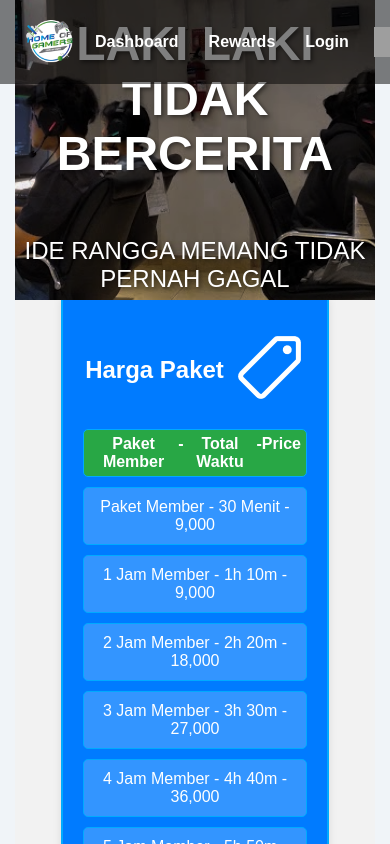
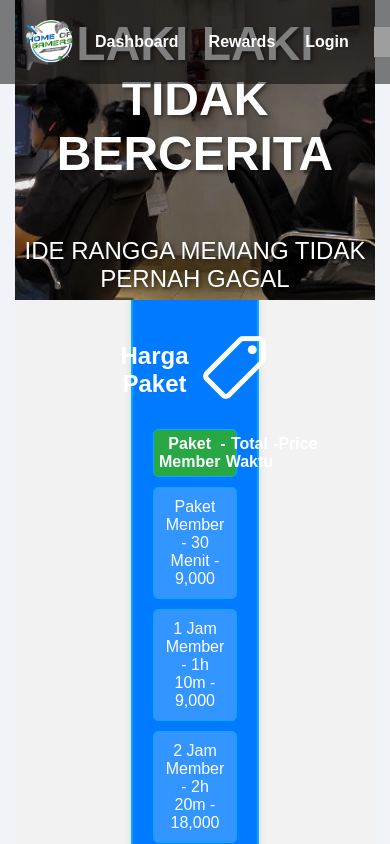
Before and after one commit to revalinocalvin/WebProjectHoG, a React (Create React App) app in the folder client/: page / in a window 390 px wide. Shown: the top 844 px of the page. Built offline with nearby package versions, Linux system fonts and the light colour scheme; grey boxes are pictures that could not be loaded.

Commit message:
Added Routings to linked files

```diff
--- a/client/src/App.js
+++ b/client/src/App.js
@@ -4,6 +4,7 @@ import Navbar from './components/Navbar';
 import Footer from './components/Footer';
 import AppRoutes from './routes';
 import { BrowserRouter as Router, Routes, Route } from 'react-router-dom';
+import MainPage from './pages/Public/MainPage';
 
 function App() {
   return (
@@ -11,63 +12,9 @@ function App() {
       <Router>
         <Navbar />
         <Routes>
+          <Route path="/" element={<MainPage />} />
           <Route path="/*" element={<AppRoutes />} />
         </Routes>
-        <div className="landing-page">
-          <header className="header">
-            <h1>LAKI LAKI TIDAK BERCERITA</h1>
-            <p>IDE RANGGA MEMANG TIDAK PERNAH GAGAL</p>
-          </header>
-
-          <div className="content">
-            <div className="packages">
-              <h2>Harga Paket</h2>
-              <ul>
-                <li><strong>Paket Member</strong> - <strong>Total Waktu</strong> - <strong>Price</strong></li>
-                <li>Paket Member - 30 Menit - 9,000</li>
-                <li>1 Jam Member - 1h 10m - 9,000</li>
-                <li>2 Jam Member - 2h 20m - 18,000</li>
-                <li>3 Jam Member - 3h 30m - 27,000</li>
-                <li>4 Jam Member - 4h 40m - 36,000</li>
-                <li>5 Jam Member - 5h 50m - 45,000</li>
-                <li>Paket Malam - 9h - 50,000</li>
-              </ul>
-            </div>
-
-            <div className="specs">
-              <h2>Spesifikasi PC</h2>
-              <ul>
-                <li>Nvidia (RTX 3070, RTX 3070Ti, RTX 4060 Ti, AMD RX 6600)</li>
-                <li>Processor i5 GEN 12</li>
-                <li>32GB RAM</li>
-              </ul>
-            </div>
-
-            <div className="gear">
-              <h2>Gear Equipment</h2>
-              <ul>
-                <li>ASUS XL2546K 240hz, 360hz</li>
-                <li>Logitech G102 Lightsync</li>
-                <li>DBE GM 220</li>
-              </ul>
-            </div>
-          </div>
-
-          <div className="steps">
-            <h3>4 LANGKAH MUDAH UNTUK BERMAIN</h3>
-            <div className="step-icons">
-              <div>Buat Akun</div>
-              <div>Pilih Komputer</div>
-              <div>Lakukan Pemesanan</div>
-              <div>Konfirmasi & Datang</div>
-            </div>
-          </div>
-
-          <div className="location">
-            <h3>LOKASI WARNET HOME OF GAMERS</h3>
-            <img src="path/to/map.png" alt="Map" className="map-image" />
-          </div>
-        </div>
         <Footer />
       </Router>
     </div>
--- a/client/src/components/Navbar.js
+++ b/client/src/components/Navbar.js
@@ -7,11 +7,13 @@ const Navbar = () => {
   return (
     <nav className="navbar">
       <div className="navbar-logo">
-        <img src="../hog-logo-bg.png" alt="Logo" />
+      <Link to="/">
+          <img src="../hog-logo-bg.png" alt="Logo" />
+        </Link>
       </div>
       <div className="navbar-links">
         <Link to="/dashboard">Dashboard</Link>
-        <Link to="/rewards">Rewards</Link>
+        <Link to="/main">Rewards</Link>
         <Link to="/login">Login</Link>
       </div>
       <div className="navbar-icons">
--- a/client/src/pages/Auth/LoginPage.js
+++ b/client/src/pages/Auth/LoginPage.js
@@ -1,5 +1,6 @@
 // LoginPage.js
 import React from 'react';
+import { Link } from 'react-router-dom';
 import '../../styles/loginPages.css';
 
 const LoginPage = () => {
@@ -26,7 +27,7 @@ const LoginPage = () => {
             <button type="submit" className="login-button">Login</button>
             </form>
             <p className="register-text">
-            Don't have an account? <a href="./RegistrationPage.js">Register now</a>
+            Don't have an account? <Link to="/register">Register Now</Link>
             </p>
         </div>
         </div>
--- a/client/src/pages/Auth/RegistrationPage.js
+++ b/client/src/pages/Auth/RegistrationPage.js
@@ -1,6 +1,6 @@
 // RegisterPage.js
 import React from 'react';
-import './RegisterPage.css';
+import '../../styles/RegisterPage.css';
 
 const RegisterPage = () => {
     return (
--- a/client/src/pages/Public/MainPage.js
+++ b/client/src/pages/Public/MainPage.js
@@ -1,4 +1,64 @@
-import logo from './logo.svg';
-import './App.css';
+import React from 'react';
+import '../../styles/MainPage.css';
 
-export default App;
+const MainPage = () => {
+  return (
+    <div className="landing-page">
+      <header className="header">
+        <h1>LAKI LAKI TIDAK BERCERITA</h1>
+        <p>IDE RANGGA MEMANG TIDAK PERNAH GAGAL</p>
+      </header>
+
+      <div className="content">
+        <div className="packages">
+          <h2>Harga Paket</h2>
+          <ul>
+            <li><strong>Paket Member</strong> - <strong>Total Waktu</strong> - <strong>Price</strong></li>
+            <li>Paket Member - 30 Menit - 9,000</li>
+            <li>1 Jam Member - 1h 10m - 9,000</li>
+            <li>2 Jam Member - 2h 20m - 18,000</li>
+            <li>3 Jam Member - 3h 30m - 27,000</li>
+            <li>4 Jam Member - 4h 40m - 36,000</li>
+            <li>5 Jam Member - 5h 50m - 45,000</li>
+            <li>Paket Malam - 9h - 50,000</li>
+          </ul>
+        </div>
+
+        <div className="specs">
+          <h2>Spesifikasi PC</h2>
+          <ul>
+            <li>Nvidia (RTX 3070, RTX 3070Ti, RTX 4060 Ti, AMD RX 6600)</li>
+            <li>Processor i5 GEN 12</li>
+            <li>32GB RAM</li>
+          </ul>
+        </div>
+
+        <div className="gear">
+          <h2>Gear Equipment</h2>
+          <ul>
+            <li>ASUS XL2546K 240hz, 360hz</li>
+            <li>Logitech G102 Lightsync</li>
+            <li>DBE GM 220</li>
+          </ul>
+        </div>
+      </div>
+
+      <div className="steps">
+        <h3>4 LANGKAH MUDAH UNTUK BERMAIN</h3>
+        <div className="step-icons">
+          <div>Buat Akun</div>
+          <div>Pilih Komputer</div>
+          <div>Lakukan Pemesanan</div>
+          <div>Konfirmasi & Datang</div>
+        </div>
+      </div>
+
+      <div className="location">
+        <h3>LOKASI WARNET HOME OF GAMERS</h3>
+        <img src="path/to/map.png" alt="Map" className="map-image" />
+      </div>
+    </div>
+  );
+};
+
+export default MainPage;
--- a/client/src/routes.js
+++ b/client/src/routes.js
@@ -1,9 +1,9 @@
 import { BrowserRouter as Router, Route, Routes } from 'react-router-dom';
-//import MainPage from './pages/Public/MainPage';
+import MainPage from './pages/Public/MainPage';
 //import FAQPage from './pages/Public/FAQPage';
 //import BookingTutorialPage from './pages/Public/BookingTutorialPage';
 import LoginPage from './pages/Auth/LoginPage';
-//import RegistrationPage from './pages/Auth/RegistrationPage';
+import RegistrationPage from './pages/Auth/RegistrationPage';
 import DashboardPage from './pages/User/DashboardPage';
 //import PointsRedeemPage from './pages/User/PointsRedeemPage';
 //import ProfilePage from './pages/User/ProfilePage';
@@ -12,16 +12,15 @@ import DashboardPage from './pages/User/DashboardPage';
 //import AnnouncementPage from './pages/User/AnnouncementPage';
 
 const AppRoutes = () => (
-
     <Routes>
       {/* Public Routes */}
       <Route path="/login" element={<LoginPage />} />
+      <Route path="/main" element={<MainPage />} />
+      <Route path="/register" element={<RegistrationPage />} />
 
       {/* Protected Routes */}
       <Route path="/dashboard" element={<DashboardPage/>} />
-
     </Routes>
-
 );
 
 export default AppRoutes;
@@ -32,7 +31,7 @@ export default AppRoutes;
 //<Route path="/login" element={<LoginPage />} />
 //<Route path="/register" element={<RegistrationPage />} />
 
-//privatte
+//private
 //<Route path="/points-redeem" element={<PointsRedeemPage />} />
 //<Route path="/profile" element={<ProfilePage />} />
 //<Route path="/edit-profile" element={<EditProfilePage />} />
--- /dev/null
+++ b/client/src/styles/MainPage.css
@@ -0,0 +1,157 @@
+.landing-page {
+    font-family: Arial, sans-serif;
+    color: #333;
+    text-align: center;
+    margin: 0 auto;
+    max-width: 1200px;
+    padding: 0 15px;
+  }
+
+  body {
+    background-color: #f0f0f0;
+  }
+
+  @media (min-aspect-ratio: 4/3) {
+    body {
+      background-color: #fff;
+    }
+
+    .landing-page {
+      background-color: #fff;
+      box-shadow: 0 0 15px rgba(0, 0, 0, 0.1);
+    }
+  }
+
+  @media (max-width: 768px) {
+    .content {
+      flex-direction: column;
+      align-items: center;
+    }
+
+    .packages, .specs, .gear {
+      width: 80%;
+      margin-bottom: 20px;
+    }
+  }
+
+  .header {
+    background-image: url('../../public/homepage-bg.png');
+    background-size: cover;
+    background-position: center;
+    height: 300px;
+    display: flex;
+    flex-direction: column;
+    justify-content: center;
+    align-items: center;
+    color: white;
+    position: relative;
+    font-size: 1.5em;
+    text-shadow: 2px 2px 4px rgba(0, 0, 0, 0.5);
+    z-index: 500;
+  }
+
+  .packages ul li:first-child {
+    font-weight: bold;
+    background-color: #28a745;
+    border-radius: 5px;
+    padding: 5px;
+    margin-bottom: 10px;
+    color: white;
+  }
+
+  .content {
+    display: flex;
+    justify-content: space-evenly;
+    padding: 40px;
+    background-color: #f2f2f2;
+    border-radius: 10px;
+    margin-top: -50px;
+  }
+
+  .packages, .specs, .gear {
+    background-color: #007bff;
+    color: white;
+    padding: 20px;
+    border-radius: 10px;
+    width: 30%;
+    box-shadow: 0 4px 8px rgba(0, 0, 0, 0.1);
+    border: 2px solid #00aaff;
+  }
+
+  .packages h2, .specs h2, .gear h2 {
+    display: flex;
+    align-items: center;
+    justify-content: center;
+    margin-bottom: 20px;
+  }
+
+  .packages ul li, .specs ul li, .gear ul li {
+    display: flex;
+    justify-content: space-between;
+    border: 1px solid #00aaff;
+    border-radius: 5px;
+    margin-bottom: 10px;
+    padding: 10px;
+    background-color: rgba(255, 255, 255, 0.2);
+  }
+
+  .specs::before,
+  .gear::before {
+    content: '';
+    display: inline-block;
+    width: 30px;
+    height: 30px;
+    background-size: contain;
+    margin-right: 10px;
+  }
+
+  .specs::before {
+    background-image: url('../../public/CPU.png');
+  }
+
+  .gear::before {
+    background-image: url('../../public/HEadset.png');
+  }
+
+  .packages h2::after {
+    content: url('../../public/tag.png');
+    margin-left: 10px;
+  }
+
+  .specs h2::after {
+    content: url('../../public/RAM.png');
+    margin-left: 10px;
+  }
+
+  .gear h2::after {
+    content: url('../../public/Monitor.png');
+    margin-left: 10px;
+  }
+
+  .packages ul {
+    list-style-type: none;
+    padding: 0;
+  }
+
+  .steps {
+    text-align: center;
+    padding: 20px;
+    background-color: #e0e0e0;
+  }
+
+  .step-icons {
+    display: flex;
+    justify-content: space-around;
+    margin-top: 10px;
+  }
+
+  .location {
+    text-align: center;
+    padding: 20px;
+    background-color: #b3d9ff;
+  }
+
+  .map-image {
+    width: 80%;
+    border-radius: 10px;
+  }
--- a/client/src/styles/registrasionPage.css
+++ b/client/src/styles/RegisterPage.css
@@ -11,7 +11,7 @@ body {
     justify-content: center;
     align-items: center;
     height: 100vh;
-    background: url('path/to/background-pattern.png') no-repeat center center fixed;
+
     background-size: cover;
 }
 
```
